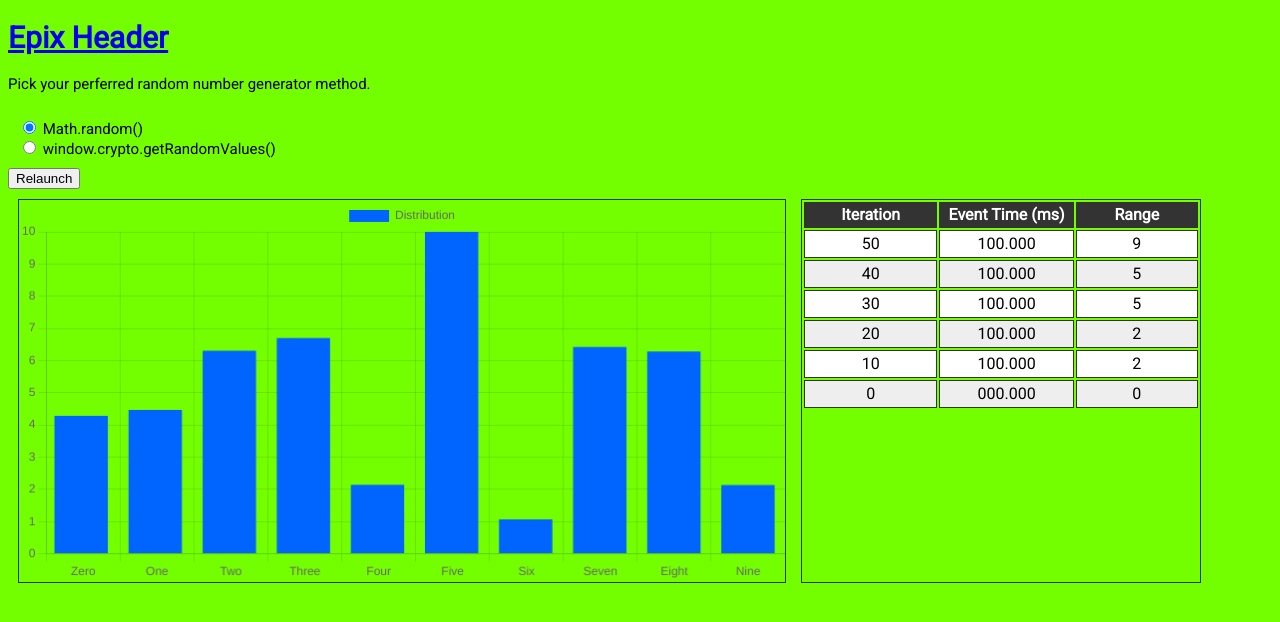
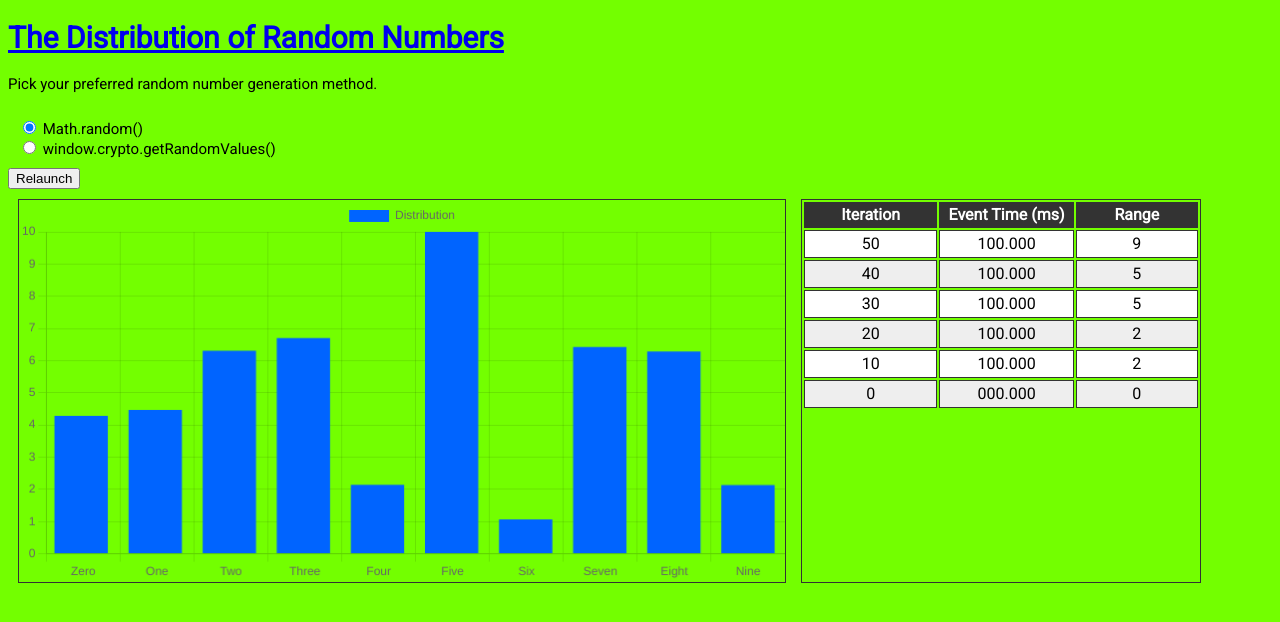
Before and after one commit to wizardassassin/wizardassassin.github.io, a plain HTML site: page random-distribution/index.html in a window 1280 px wide. Drawn offline with nearby package versions, Linux system fonts and the light colour scheme.

Commit message:
Minor Wording Changes

```diff
--- a/random-distribution/index.html
+++ b/random-distribution/index.html
@@ -14,10 +14,10 @@
 
 <body>
     <h1>
-        <a href="/">Epix Header</a>
+        <a href="/">The Distribution of Random Numbers</a>
     </h1>
     <p>
-        Pick your perferred random number generator method.
+        Pick your preferred random number generation method.
     </p>
     <form id="type">
         <input type="radio" id="NS" name="input" value="NS" checked="checked">
```
